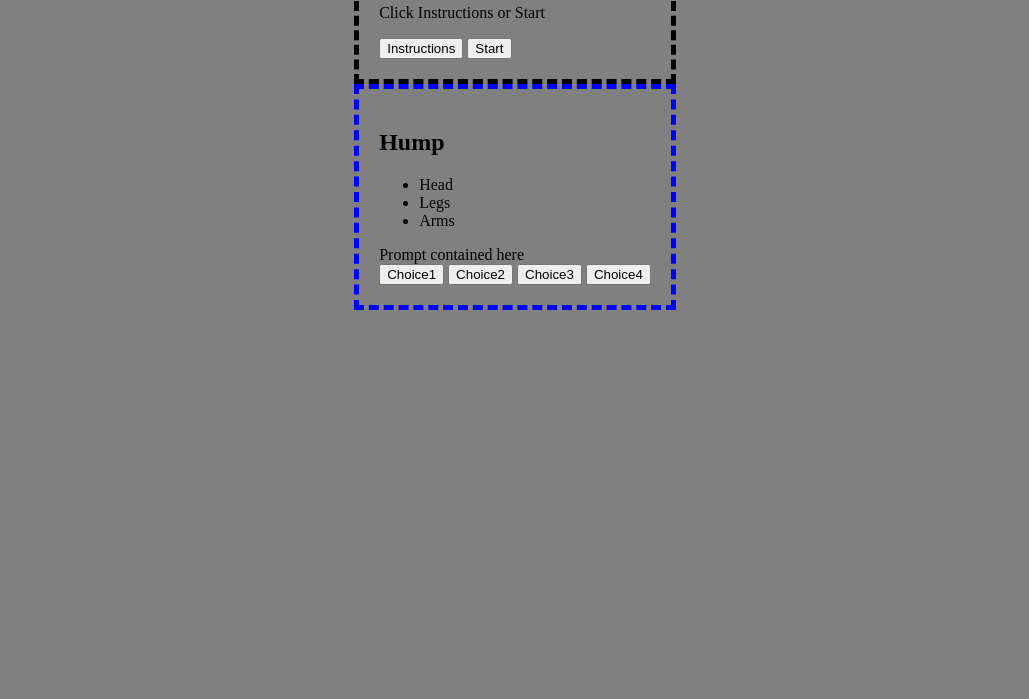
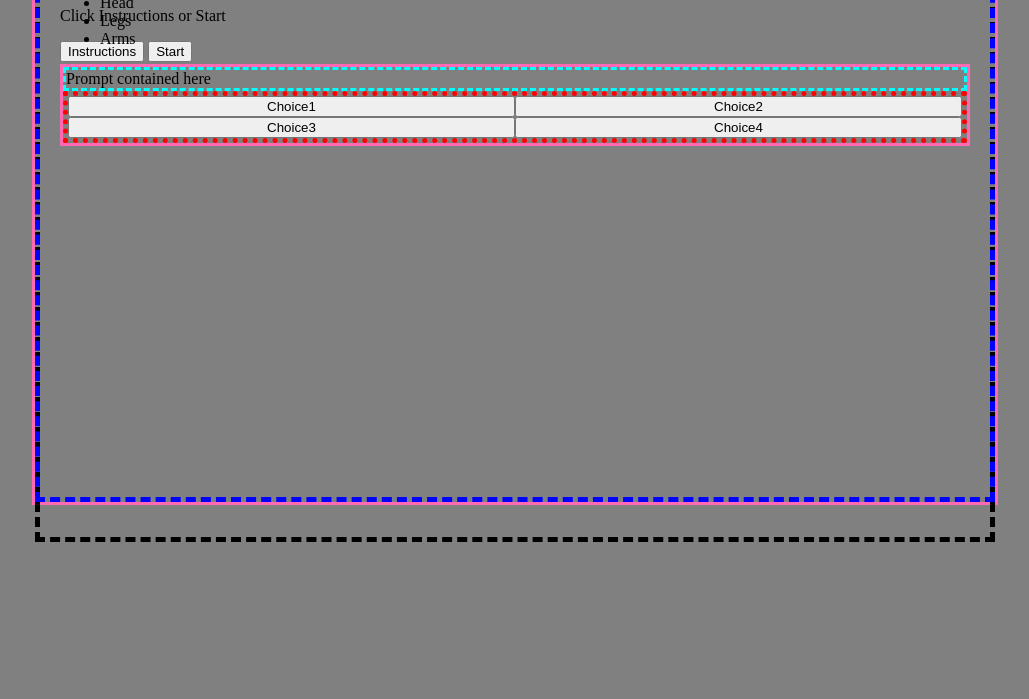
Before and after one commit to Heiner000/project-1, a plain HTML site: page index.html in a window 1280 px wide. Shown: the part 101-800 px from the top of the page, without its empty margins (125-1154 px from the left). Drawn offline with Linux system fonts and the light colour scheme.

Commit message:
making progress on css

```diff
--- a/css/style.css
+++ b/css/style.css
@@ -12,19 +12,39 @@ body {
 
 .container {
     margin: 0 auto;
+    border: hotpink 3px solid;
 }
 
 #title-card {
     border: black 5px dashed;
     padding: 20px;
+    height: 80vh;
+    width: 75vw;
+    position: absolute;
+
 }
 
 #game-card {
     border: blue 5px dashed;
     padding: 20px;
+    height: 75vh;
+    width: 75vw;
+    position: relative;
+
 }
 
-#btn-grid {
+#prompt-div {
+    border: aqua 3px dashed;
+}
+
+.btn-grid {
+    border: red 5px dotted;
     display: grid;
+    grid-template-columns: 1fr 1fr;
+    grid-template-rows: 1fr 1fr;
 
 }
+
+#game-card, #prompt-div, #choices-div {
+    /* display: none; */
+}
--- a/index.html
+++ b/index.html
@@ -14,7 +14,7 @@
             <h1>Bridge Troll's Toll</h1>
             <p>Click Instructions or Start</p>
             <button id="instructions-btn">Instructions</button>
-            <button id="startBtn">Start</button>
+            <button id="start-btn">Start</button>
         </div>
         <div class="container" id="game-card">
             <aside class="">
@@ -27,12 +27,14 @@
                     </ul>
                 </div>
             </aside>
-            <div class="container" id="promptDiv">Prompt contained here</div>
-            <div class="btn-grid" id="choicesDiv">
-                <button class="choiceBtn" id="choice1">Choice1</button>
-                <button class="choiceBtn" id="choice2">Choice2</button>
-                <button class="choiceBtn" id="choice3">Choice3</button>
-                <button class="choiceBtn" id="choice4">Choice4</button>
+            <div class="container">
+                <div id="prompt-div">Prompt contained here</div>
+                <div class="btn-grid" id="choices-div">
+                    <button class="choice-btn" id="choice-1">Choice1</button>
+                    <button class="choice-btn" id="choice-2">Choice2</button>
+                    <button class="choice-btn" id="choice-3">Choice3</button>
+                    <button class="choice-btn" id="choice-4">Choice4</button>
+                </div>
             </div>
         </div>
     </div>
```
